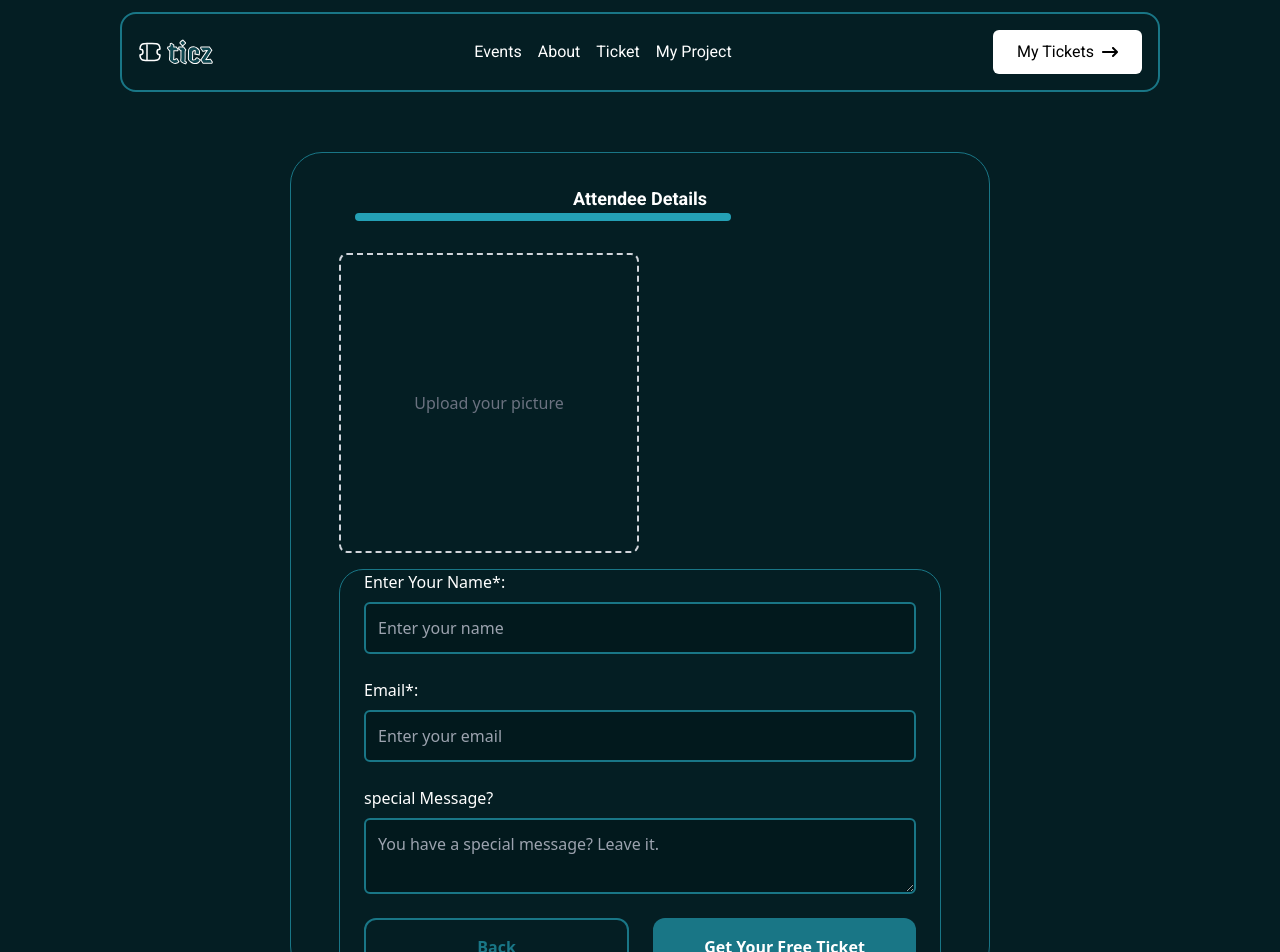
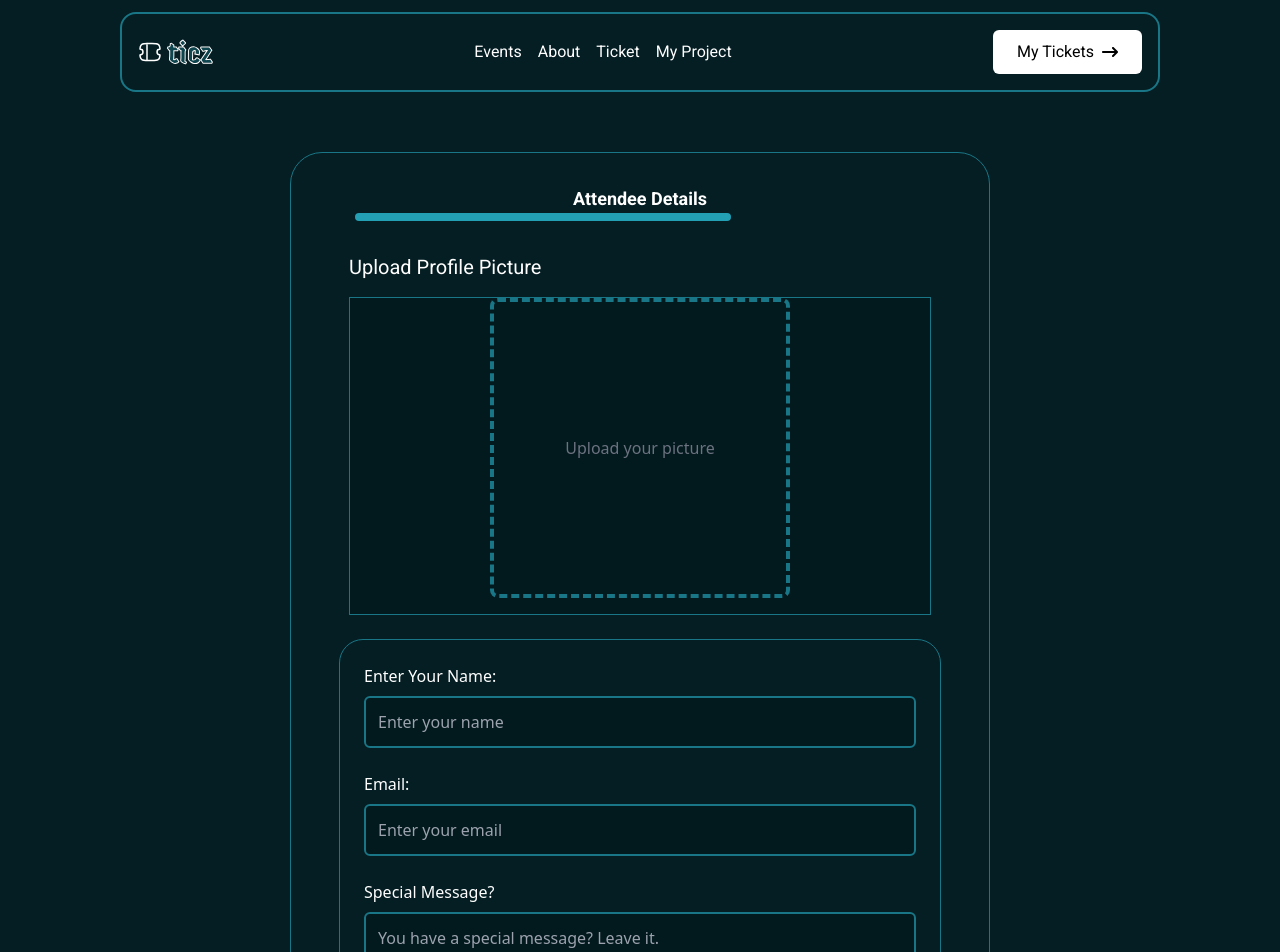
Before and after one commit to Yetty2020/Ticket-generator, a React (Vite) app: page /AttendeeDetails/Hero in a window 1280 px wide. Shown: the top 952 px of the page. Built offline with nearby package versions, Linux system fonts and the light colour scheme; a web font is replaced by a local one.

Commit message:
Ticket Selection

```diff
--- a/src/components/AttendeeDetails/DisplayImage.jsx
+++ b/src/components/AttendeeDetails/DisplayImage.jsx
@@ -1 +1,15 @@
-rfc
+
+import UploadPicture from './UploadPicture'
+
+export default function DisplayImage() {
+  return (
+    <div className="flex flex-col gap-4 mb-6">
+    <p className="text-white text-xl font-Roboto">Upload Profile Picture</p>
+    <div className="  lg:border lg:border-border-color bg-imagebg-color ">
+
+    <UploadPicture />
+
+    </div>
+    </div>
+  )
+}
--- a/src/components/AttendeeDetails/FormInput.jsx
+++ b/src/components/AttendeeDetails/FormInput.jsx
@@ -32,9 +32,9 @@ const AttendeeForm = () => {
   const navigate = useNavigate()
 
   return (
-    <form onSubmit={handleSubmit(handleFormSubmit)} className='flex flex-col gap-6 px-[24px] border border-border-color rounded-[24px]'>
+    <form onSubmit={handleSubmit(handleFormSubmit)} className='flex flex-col gap-6 px-[24px] lg:border lg:border-border-color rounded-[24px] py-[24px]'>
       <div className="flex flex-col gap-[8px] text-white">
-      <label htmlFor="name">Enter Your Name*:</label>
+      <label htmlFor="name">Enter Your Name:</label>
         <input
           type="text"
           placeholder="Enter your name"
@@ -46,7 +46,7 @@ const AttendeeForm = () => {
       </div>
 
       <div className="flex flex-col gap-[8px] text-white">
-      <label htmlFor="email">Email*:</label>
+      <label htmlFor="email">Email:</label>
         <input
           type="email"
           placeholder="Enter your email"
@@ -59,7 +59,7 @@ const AttendeeForm = () => {
       </div>
 
       <div className="flex flex-col gap-[8px] text-white">
-        <label htmlFor="">special Message?</label>
+        <label htmlFor="">Special Message?</label>
         <textarea
           placeholder="You have a special message? Leave it."
           {...formRules.message}
--- a/src/components/AttendeeDetails/Hero.jsx
+++ b/src/components/AttendeeDetails/Hero.jsx
@@ -1,6 +1,7 @@
-import UploadPicture from "./UploadPicture"
+
 import FormInput from "./FormInput"
 import ProgressBar from "../Fixed/ProgressBar"
+import DisplayImage from "./DisplayImage"
 
 
 
@@ -10,9 +11,13 @@ export default function Hero() {
   return (
     <div className="px-[20px] py-[48px]">
     <div className="flex flex-col  lg:w-[700px] m-auto border-border-color border rounded-[32px] lg:px-[48px]  ">
+
     <ProgressBar/>
+    <div className="lg:px-[10px] px-[20px]">
+    <DisplayImage/>
+    </div>
 
-    <UploadPicture/>
+
 
     <FormInput/>
 
--- a/src/components/AttendeeDetails/UploadPicture.jsx
+++ b/src/components/AttendeeDetails/UploadPicture.jsx
@@ -44,7 +44,7 @@ const ImageUpload = () => {
 };
 
   return (
-    <div className="relative w-[300px] h-[300px] border-2 border-dashed border-gray-300 rounded-lg overflow-hidden mb-4">
+    <div className="relative w-[300px] h-[300px] border-4 border-dashed border-border-color rounded-lg overflow-hidden mb-4 mx-auto">
       <input
         type="file"
         accept="image/*"
--- a/tailwind.config.js
+++ b/tailwind.config.js
@@ -15,7 +15,8 @@ export default {
       'imagebg-color':'#02191D',
       'ticketbg-color': '#71A7AF',
       'progressbar-color':'#24A0B5',
-      'inactiveprogessbar-color':'#0E464F'
+      'inactiveprogessbar-color':'#0E464F',
+
 
 
       },
```
